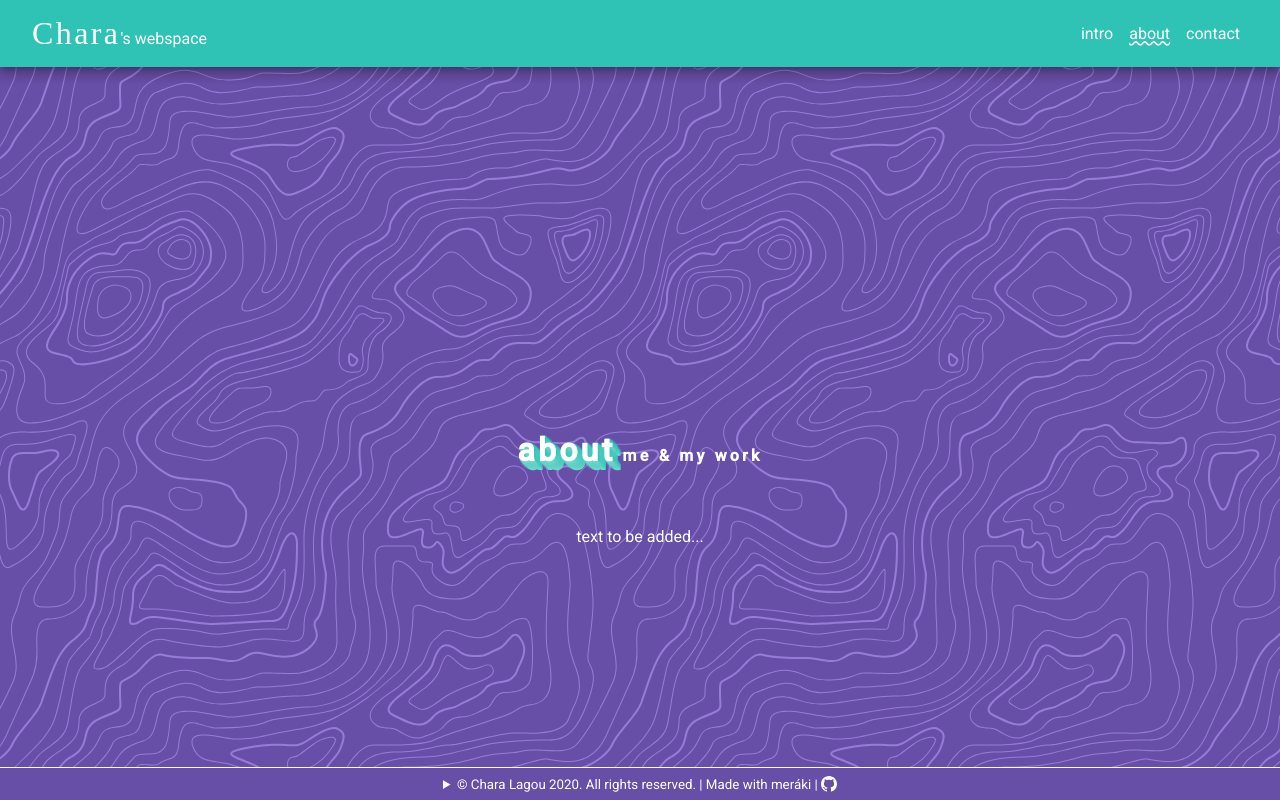
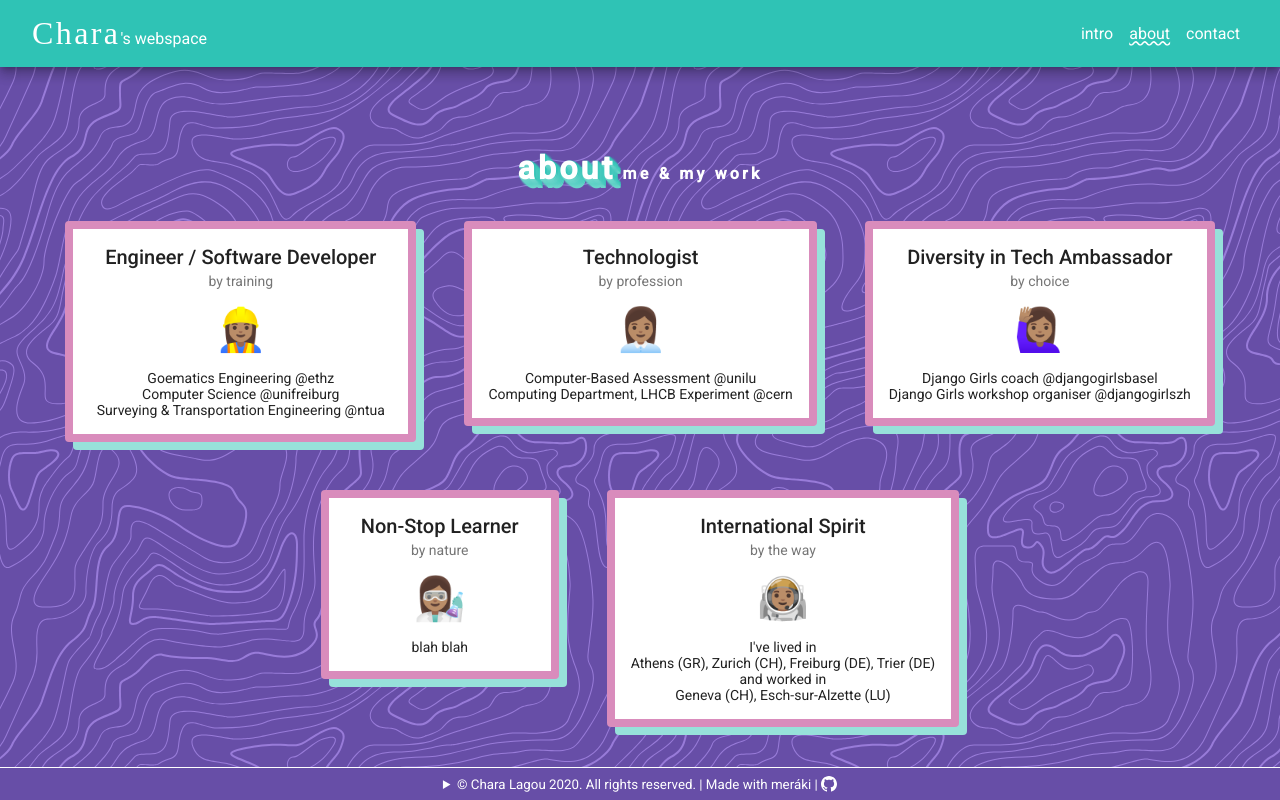
Before and after one commit to CharaLagou/charalagou, an Angular app: page /about in a window 1280 px wide. Built offline with nearby package versions, Linux system fonts and the light colour scheme; a web font is replaced by a local one.

Commit message:
About component
-changes to intro component
-additions to about component

```diff
--- a/src/app/app.module.ts
+++ b/src/app/app.module.ts
@@ -5,6 +5,7 @@ import { FlexLayoutModule } from '@angular/flex-layout';
 import { MatIconModule } from '@angular/material/icon';
 import { MatMenuModule } from '@angular/material/menu';
 import { MatButtonModule } from '@angular/material/button';
+import { MatCardModule } from '@angular/material/card';
 
 import { AppRoutingModule } from './app-routing.module';
 import { AppComponent } from './app.component';
@@ -31,7 +32,8 @@ import { AboutComponent } from './components/about/about.component';
     SharedModule,
     MatIconModule,
     MatMenuModule,
-    MatButtonModule
+    MatButtonModule,
+    MatCardModule
   ],
   providers: [],
   bootstrap: [AppComponent]
--- a/src/app/components/about/about.component.html
+++ b/src/app/components/about/about.component.html
@@ -1,8 +1,87 @@
 <main class="flex-container">
-    <article class="padded-horizontally" fxFlex fxFlexAlign="center">
-      <h1><span class="shadowed">about</span><span class="x050"> me &#38; my work</span></h1>
-      <p class="narrow padded-vertically">
-        text to be added...
-      </p>
-    </article>
-  </main>
+  <article class="padded-horizontally" fxFlex fxFlexAlign="center">
+    <h1>
+      <span class="shadowed">about</span
+      ><span class="x050"> me &#38; my work</span>
+    </h1>
+    <div class="flex-container">
+      <div>
+        <mat-card>
+          <mat-card-header color="primary">
+            <mat-card-title>Engineer / Software Developer</mat-card-title>
+            <mat-card-subtitle>by training</mat-card-subtitle>
+          </mat-card-header>
+          <mat-card-content>
+            <p>
+              <span class="x3">👷🏽‍♀️</span><br /><br />
+              Goematics Engineering @ethz<br>
+              Computer Science @unifreiburg<br />
+              Surveying &#38; Transportation Engineering @ntua
+            </p>
+          </mat-card-content>
+        </mat-card>
+      </div>
+      <div>
+        <mat-card>
+          <mat-card-header color="primary">
+            <mat-card-title>Technologist</mat-card-title>
+            <mat-card-subtitle>by profession</mat-card-subtitle>
+          </mat-card-header>
+          <mat-card-content>
+            <p>
+              <span class="x3">👩🏽‍💼</span><br /><br />
+              Computer-Based Assessment @unilu<br />
+              Computing Department, LHCB Experiment @cern
+            </p>
+          </mat-card-content>
+        </mat-card>
+      </div>
+      <div>
+        <mat-card>
+          <mat-card-header color="primary">
+            <mat-card-title>Diversity in Tech Ambassador</mat-card-title>
+            <mat-card-subtitle>by choice</mat-card-subtitle>
+          </mat-card-header>
+          <mat-card-content>
+            <p>
+              <span class="x3">🙋🏽‍♀️</span><br /><br />
+              Django Girls coach @djangogirlsbasel<br />
+              Django Girls workshop organiser @djangogirlszh
+            </p>
+          </mat-card-content>
+        </mat-card>
+      </div>
+      <div>
+        <mat-card>
+          <mat-card-header color="primary">
+            <mat-card-title>Non-Stop Learner</mat-card-title>
+            <mat-card-subtitle>by nature</mat-card-subtitle>
+          </mat-card-header>
+          <mat-card-content>
+            <p>
+              <span class="x3">👩🏽‍🔬</span><br /><br />
+              blah blah
+            </p>
+          </mat-card-content>
+        </mat-card>
+      </div>
+      <div>
+        <mat-card>
+          <mat-card-header color="primary">
+            <mat-card-title>International Spirit</mat-card-title>
+            <mat-card-subtitle>by the way</mat-card-subtitle>
+          </mat-card-header>
+          <mat-card-content>
+            <p>
+              <span class="x3">👩🏽‍🚀</span><br /><br />
+              I've lived in<br>
+              Athens (GR), Zurich (CH), Freiburg (DE), Trier (DE)<br>
+              and worked in<br>
+              Geneva (CH), Esch-sur-Alzette (LU)
+            </p>
+          </mat-card-content>
+        </mat-card>
+      </div>
+    </div>
+  </article>
+</main>
--- a/src/app/components/about/about.component.scss
+++ b/src/app/components/about/about.component.scss
@@ -8,3 +8,18 @@
   margin-left: 30%;
   width: 40%;
 }
+
+div.flex-container {
+  justify-content: center;
+  align-items: stretch;
+  gap: 3rem;
+}
+
+mat-card-header {
+  justify-content: center;
+}
+
+mat-card {
+  border: 0.5rem solid map-get($map: $ng-app-warn, $key: 200);
+  box-shadow: 0.5rem 0.5rem 0 map-get($map: $ng-app-primary, $key: 200) !important;
+}
--- a/src/app/components/intro/intro.component.html
+++ b/src/app/components/intro/intro.component.html
@@ -3,9 +3,9 @@
     <h1>
       <span class="shadowed">intro</span><span class="x050"> duction</span>
     </h1>
-    <h2 class="padded-vertically">Howdy</h2>
-    <p class="narrow">
-      I'm <span class="x1-5"><b>Chara</b></span
+    <!-- <h2 class="padded-vertically">Howdy</h2> -->
+    <p class="narrow padded-vertically">
+      Hi! I'm <span class="x1-5"><b>Chara</b></span
       >, <br />officially Charalampia Lagou. <br /><br />
       My name may sound greek to you.<br />
       <br />Well, it actually is!<br />
@@ -21,15 +21,15 @@
     </p>
     <p class="narrow">
       I'm an
-      <span class="x1-5"><b>Engineer</b></span> working on
-      <span class="x1-5"><b>Software Development</b></span> <br />mostly on the
-      <b>web</b> and occasionally <b>spatial</b>.<br /><br /><span class="x3"
+      <span class="x1-5"><b>Engineer / Software Developer</b></span>,<br />
+      a <span class="x1-5"><b>Technologist</b></span><br>specialised on
+      <b>web</b> technologies and occasionally <b>spatial</b> applications.<br /><br /><span class="x3"
         >👩🏽‍💻</span
       >
     </p>
     <p class="game">
       <a href="/about">
-        <span>wanna know more about me and my work?</span>
+        <span>wanna know more about me &#38; my work?</span>
         <span class="blink">&#124;</span>
       </a>
     </p>
--- a/src/styles.scss
+++ b/src/styles.scss
@@ -164,6 +164,14 @@ body {
   flex-wrap: wrap;
 }
 
+.flex-container-col {
+  height: 100%;
+  width: 100%;
+  display: flex;
+  flex-direction: column;
+  flex-wrap: wrap;
+}
+
 .padded-left {
   padding-left: 2rem;
 }
```
Also changed, not shown: src/app/shared/shared.module.ts (+5 -3 lines).
